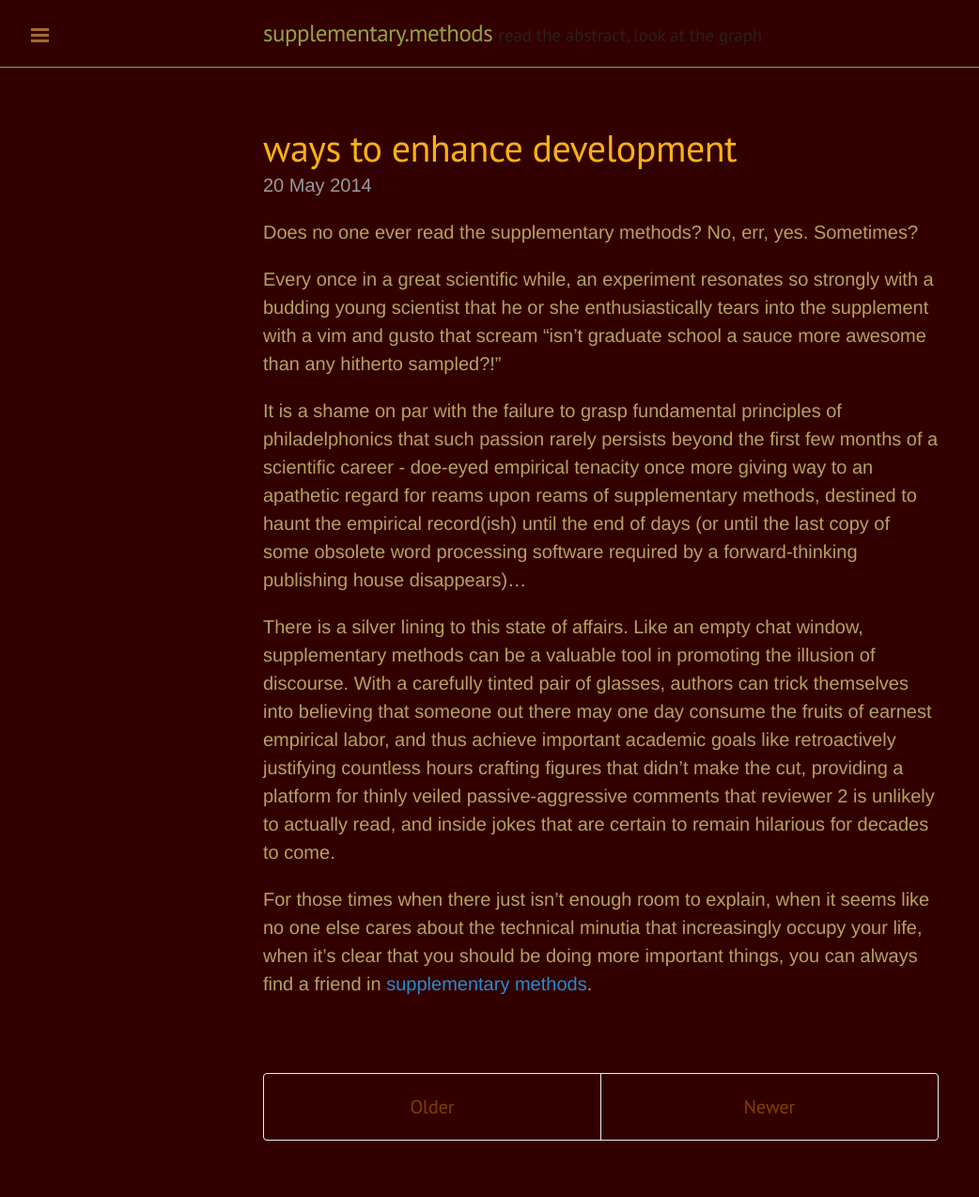
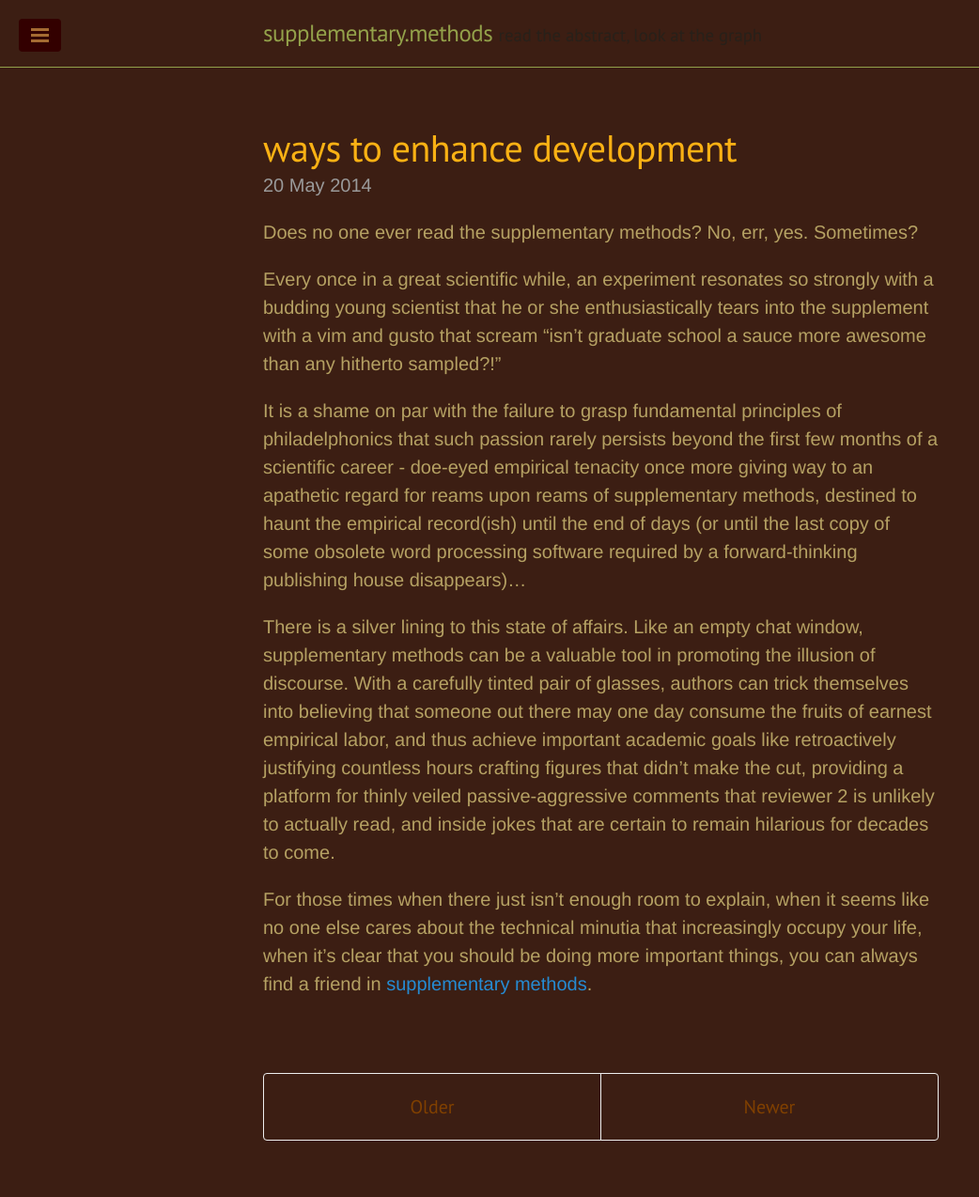
Before and after one commit to wem3/supplementary.methods, a Jekyll site: the page built from index.html, in a window 1280 px wide. Shown: the whole page at 94% size, without its empty margins (0-1042 px from the left). Built offline with Jekyll 4.4.1, drawn with Linux system fonts in a browser that asks for light colours; Markdown is read by kramdown in place of the engine named in the settings; the list of posts is cut into pages by our own code.

Commit message:
Adjust background

```diff
--- a/public/css/poole.css
+++ b/public/css/poole.css
@@ -60,7 +60,7 @@
 
 body {
   color: #b5a163;
-  background-color: #330000;
+  background-color: #3c1e13;
   -webkit-text-size-adjust: 100%;
       -ms-text-size-adjust: 100%;
 }
```
